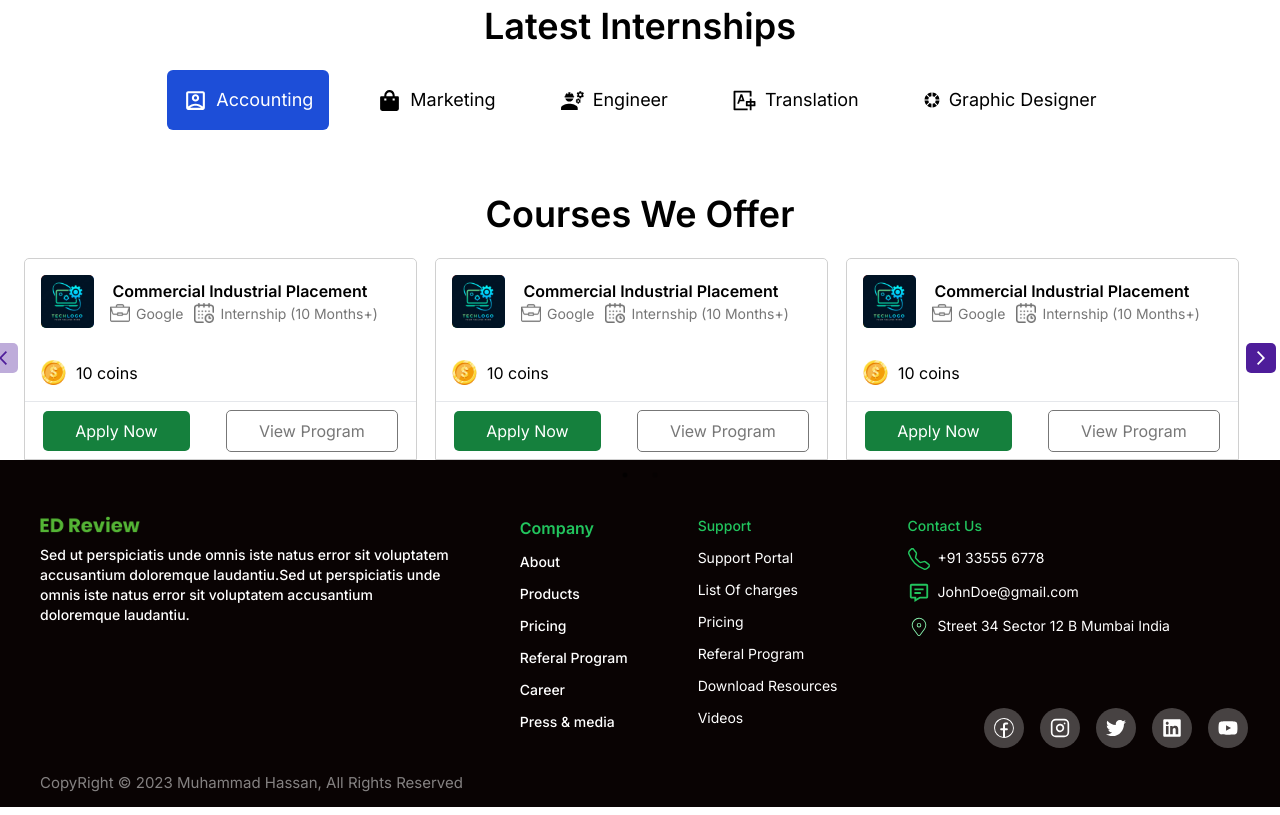
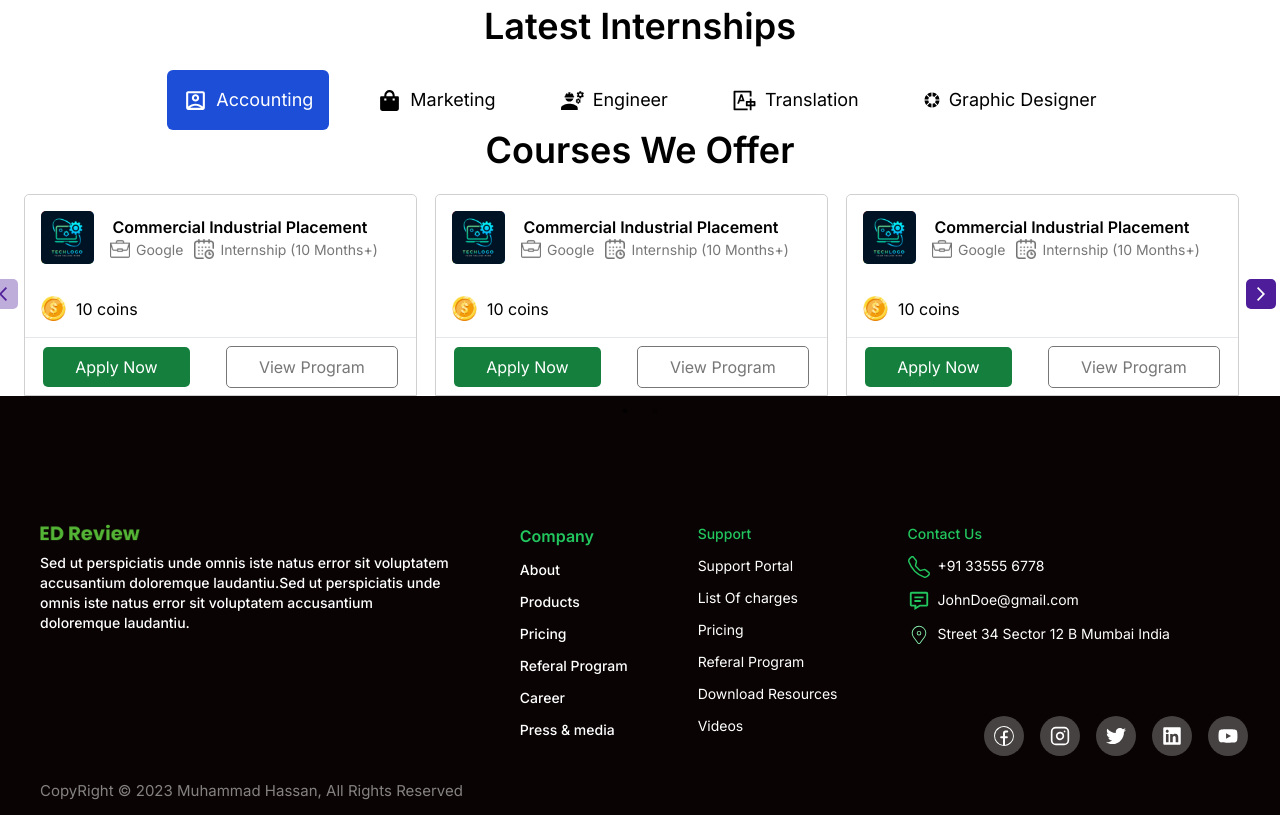
Before and after one commit to mhassan35/client-landing-page, a Next.js app: page / in a window 1280 px wide. Shown: the part 1100-1915 px from the top of the page. Built offline with nearby package versions, Linux system fonts and the light colour scheme.

Commit message:
added padding

```diff
--- a/src/components/View/CoursesOffer/index.tsx
+++ b/src/components/View/CoursesOffer/index.tsx
@@ -5,7 +5,7 @@ import React from 'react';
 const CoursesOffer = () => {
 
     return (
-        <div className='pt-16 text-center'>
+        <div className='pt-18 text-center'>
             <h1 className="font-semibold text-4xl leading-11 mb-6">
             Courses We Offer
             </h1>
--- a/src/components/View/Footer/FooterFile/Footer.js
+++ b/src/components/View/Footer/FooterFile/Footer.js
@@ -10,7 +10,7 @@ import ContectList from '../FooterData/ContectList'
 const Footer  = () => {
 
   return (
-    <div className='bg-[#090303] text-white pt-14 pb-3'>
+    <div className='bg-[#090303] text-white pt-32 pb-3'>
       <Wrapper className='flex justify-between flex-col md:flex-row gap-12 md:gap-0' >
 
       {/* Left Side */}
```
